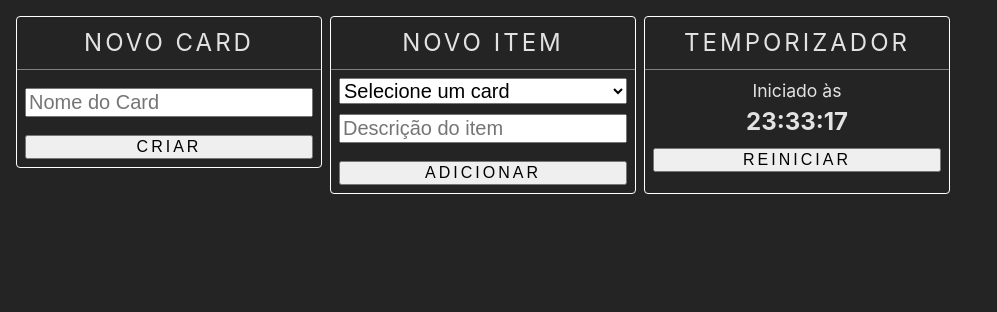
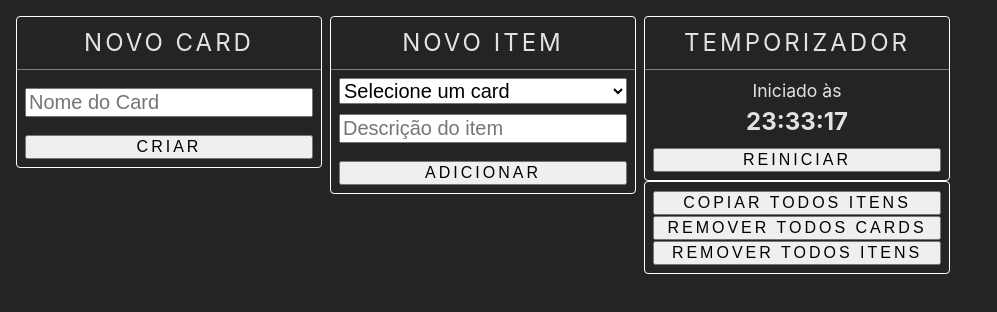
Before and after one commit to mentalitydark/annotations, a React (Vite) app: page / in a window 1280 px wide. Shown: the top 312 px of the page, without its empty margins (0-997 px from the left). Built offline with nearby package versions, Linux system fonts and the light colour scheme.

Commit message:
fix: include UtilityCard and restructure TimerCard

```diff
--- a/src/App.tsx
+++ b/src/App.tsx
@@ -1,5 +1,5 @@
 import './App.css'
-import { ListCards, NewCard, NewItem, TimerCard } from './components'
+import { ListCards, NewCard, NewItem, TimerCard, UtilityCard } from './components'
 
 function App() {
 
@@ -8,7 +8,10 @@ function App() {
       <div className='app-header'>
         <NewCard />
         <NewItem />
-        <TimerCard />
+        <div className='app-header-group'>
+          <TimerCard />
+          <UtilityCard />
+        </div>
       </div>
       <ListCards />
     </>
```
